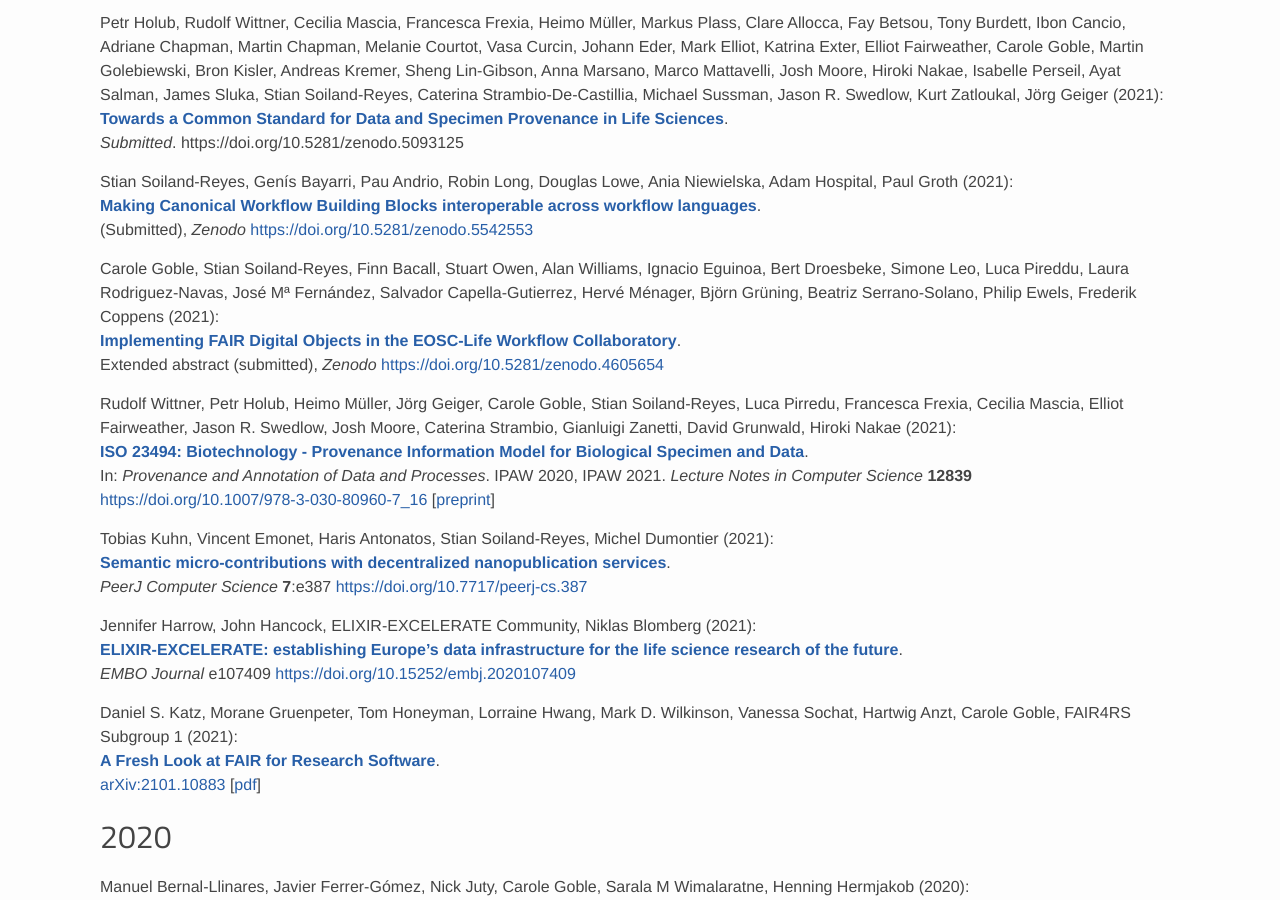
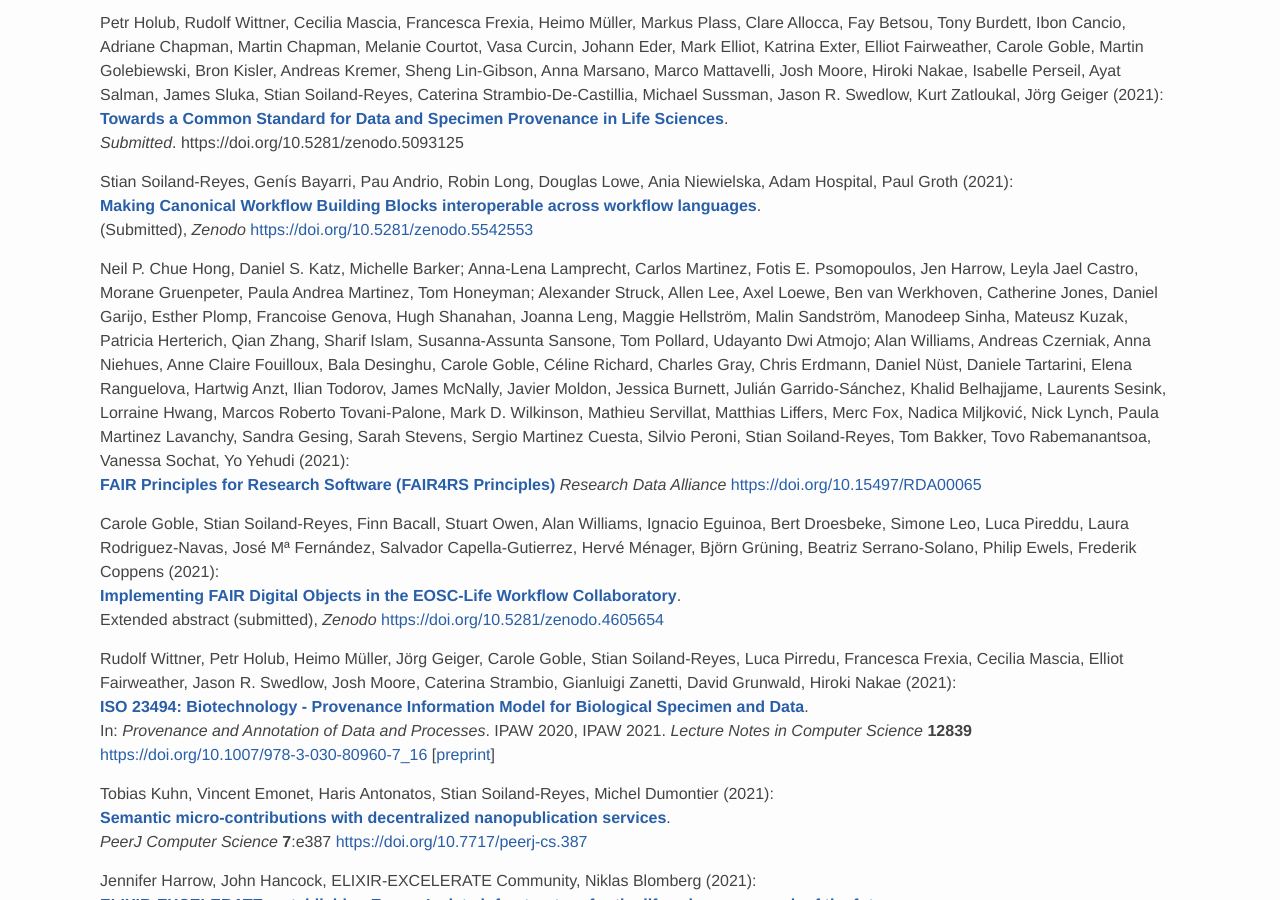
Before and after one commit to eScienceLab/eScienceLab.github.io, a Jekyll site: the page built from publications/index.md, in a window 1280 px wide and 900 px high, scrolled down 1135 px. Built offline with Jekyll 4.4.1, drawn with Linux system fonts in a browser that asks for light colours; comment, search, counter and statistics services are not loaded.

Commit message:
Update index.md

```diff
--- a/publications/index.md
+++ b/publications/index.md
@@ -82,6 +82,11 @@
 [**Making Canonical Workflow Building Blocks interoperable across workflow languages**](https://doi.org/10.5281/zenodo.5542553).
 (Submitted), _Zenodo_
 <https://doi.org/10.5281/zenodo.5542553>
+
+Neil P. Chue Hong, Daniel S. Katz, Michelle Barker; Anna-Lena Lamprecht, Carlos Martinez, Fotis E. Psomopoulos, Jen Harrow, Leyla Jael Castro, Morane Gruenpeter, Paula Andrea Martinez, Tom Honeyman; Alexander Struck, Allen Lee, Axel Loewe, Ben van Werkhoven, Catherine Jones, Daniel Garijo, Esther Plomp, Francoise Genova, Hugh Shanahan, Joanna Leng, Maggie Hellström, Malin Sandström, Manodeep Sinha, Mateusz Kuzak, Patricia Herterich, Qian Zhang, Sharif Islam, Susanna-Assunta Sansone, Tom Pollard, Udayanto Dwi Atmojo; Alan Williams, Andreas Czerniak, Anna Niehues, Anne Claire Fouilloux, Bala Desinghu, Carole Goble, Céline Richard, Charles Gray, Chris Erdmann, Daniel Nüst, Daniele Tartarini, Elena Ranguelova, Hartwig Anzt, Ilian Todorov, James McNally, Javier Moldon, Jessica Burnett, Julián Garrido-Sánchez, Khalid Belhajjame, Laurents Sesink, Lorraine Hwang, Marcos Roberto Tovani-Palone, Mark D. Wilkinson, Mathieu Servillat, Matthias Liffers, Merc Fox, Nadica Miljković, Nick Lynch, Paula Martinez Lavanchy, Sandra Gesing, Sarah Stevens, Sergio Martinez Cuesta, Silvio Peroni, Stian Soiland-Reyes, Tom Bakker, Tovo Rabemanantsoa, Vanessa Sochat, Yo Yehudi (2021):
+[**FAIR Principles for Research Software (FAIR4RS Principles)**](https://www.rd-alliance.org/system/files/FAIR4RS_Principles_v0.3_RDA-RFC.pdf)
+_Research Data Alliance_
+<https://doi.org/10.15497/RDA00065>
 
 Carole Goble, Stian Soiland-Reyes, Finn Bacall, Stuart Owen, Alan Williams, Ignacio Eguinoa, Bert Droesbeke, Simone Leo, Luca Pireddu, Laura Rodriguez-Navas, José Mª Fernández, Salvador Capella-Gutierrez, Hervé Ménager, Björn Grüning, Beatriz Serrano-Solano, Philip Ewels, Frederik Coppens (2021):
 [**Implementing FAIR Digital Objects in the EOSC-Life Workflow Collaboratory**](https://doi.org/10.5281/zenodo.4605654).
```
